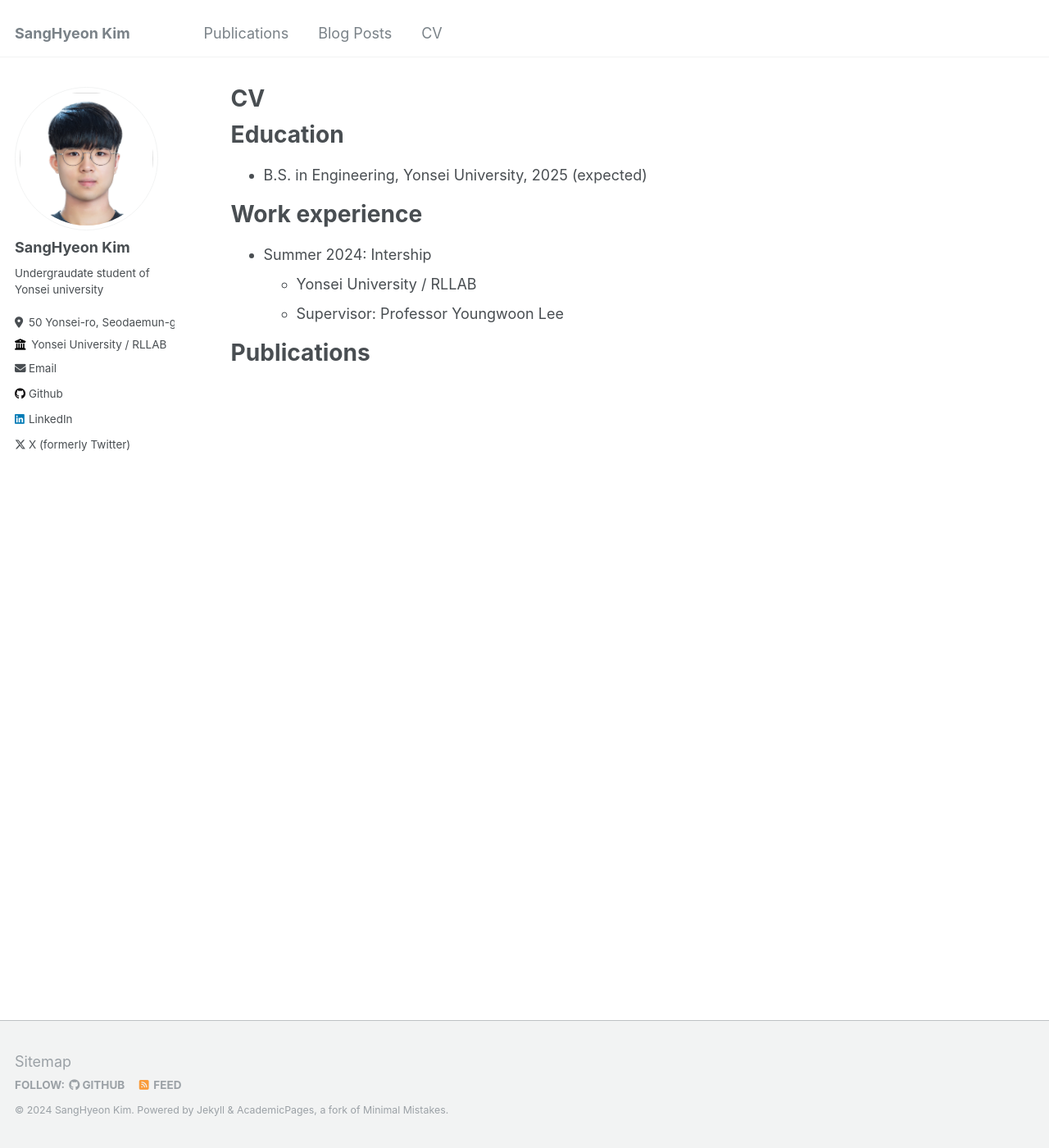
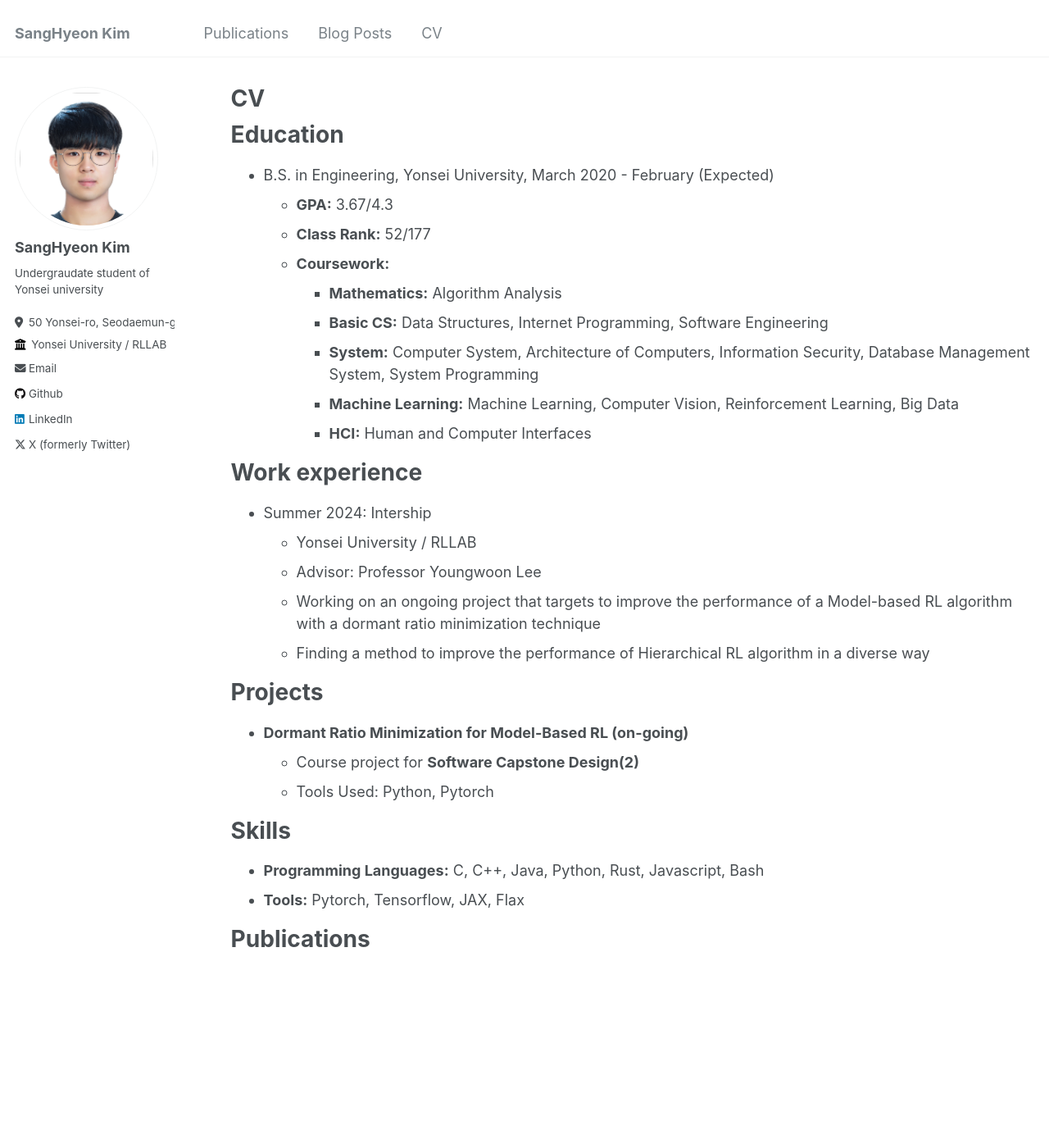
Before and after one commit to 2020147503/homepage, a Jekyll site: the page built from _pages/cv.md, in a window 1280 px wide and 1400 px high. Shown: the whole window at 82% size. Built offline with Jekyll 4.4.1, drawn with Linux system fonts in a browser that asks for light colours.

Commit message:
Update cv

```diff
--- a/_pages/cv.md
+++ b/_pages/cv.md
@@ -13,7 +13,15 @@ Education
 ======
 <!-- * Ph.D in Version Control Theory, GitHub University, 2018 (expected)
 * M.S. in Jekyll, GitHub University, 2014 -->
-* B.S. in Engineering, Yonsei University, 2025 (expected)
+* B.S. in Engineering, Yonsei University, March 2020 - February (Expected)
+  * **GPA:** 3.67/4.3
+  * **Class Rank:** 52/177
+  * **Coursework:**
+    - **Mathematics:** Algorithm Analysis
+    - **Basic CS:** Data Structures, Internet Programming, Software Engineering
+    - **System:** Computer System, Architecture of Computers, Information Security, Database Management System, System Programming
+    - **Machine Learning:** Machine Learning, Computer Vision, Reinforcement Learning, Big Data
+    - **HCI:** Human and Computer Interfaces
 
 Work experience
 ======
@@ -34,16 +42,21 @@ Work experience
 
 * Summer 2024: Intership
   * Yonsei University / RLLAB
-  * Supervisor: Professor Youngwoon Lee
+  * Advisor: Professor Youngwoon Lee
+  * Working on an ongoing project that targets to improve the performance of a Model-based RL algorithm with a dormant ratio minimization technique
+  * Finding a method to improve the performance of Hierarchical RL algorithm in a diverse way
 
-<!-- Skills
+Projects
 ======
-* Skill 1
-* Skill 2
-  * Sub-skill 2.1
-  * Sub-skill 2.2
-  * Sub-skill 2.3
-* Skill 3 -->
+ * **Dormant Ratio Minimization for Model-Based RL (on-going)**
+   * Course project for **Software Capstone Design(2)**
+   * Tools Used: Python, Pytorch
+
+
+Skills
+======
+* **Programming Languages:** C, C++, Java, Python, Rust, Javascript, Bash
+* **Tools:** Pytorch, Tensorflow, JAX, Flax
 
 Publications
 ======
```
